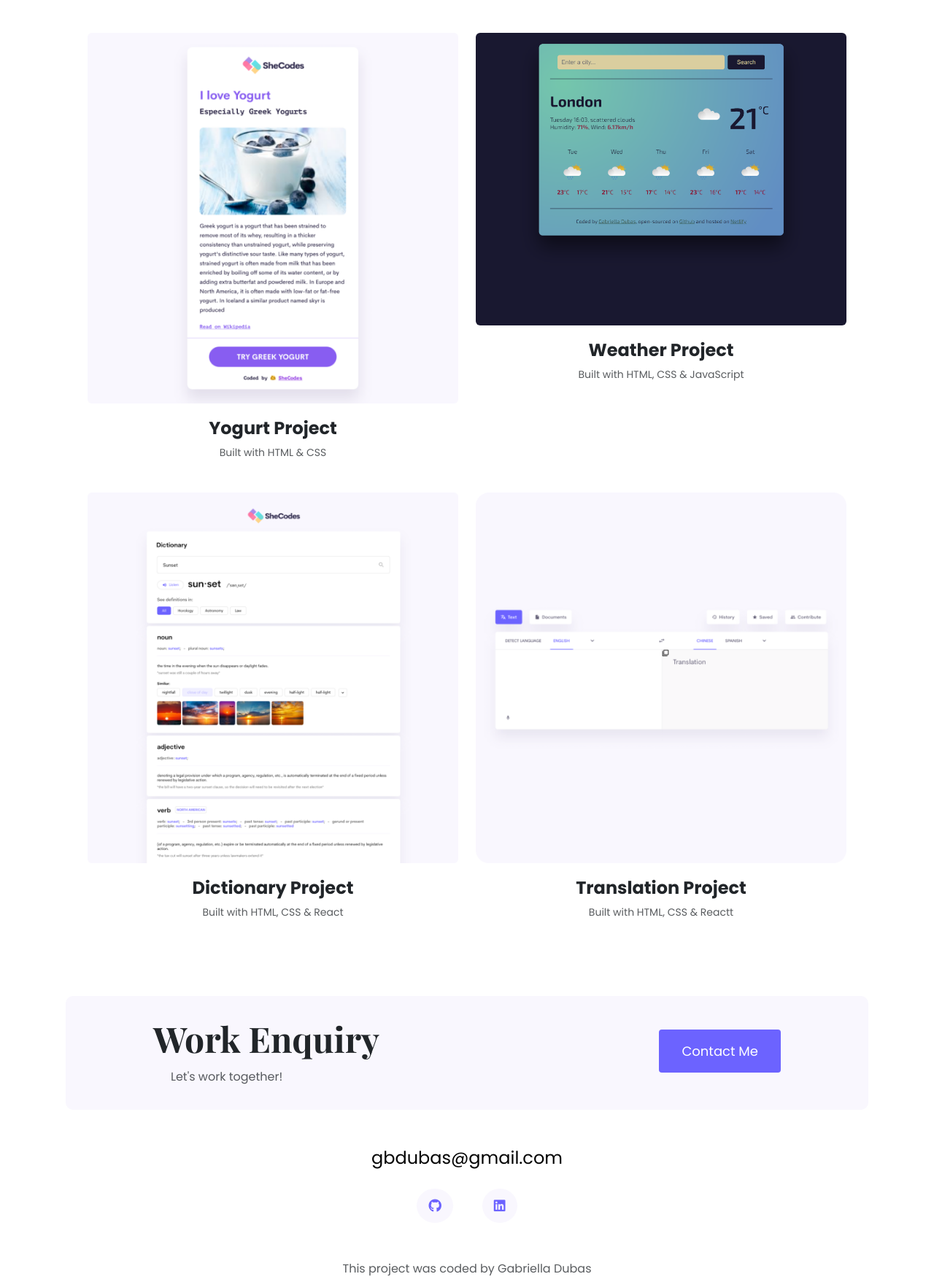
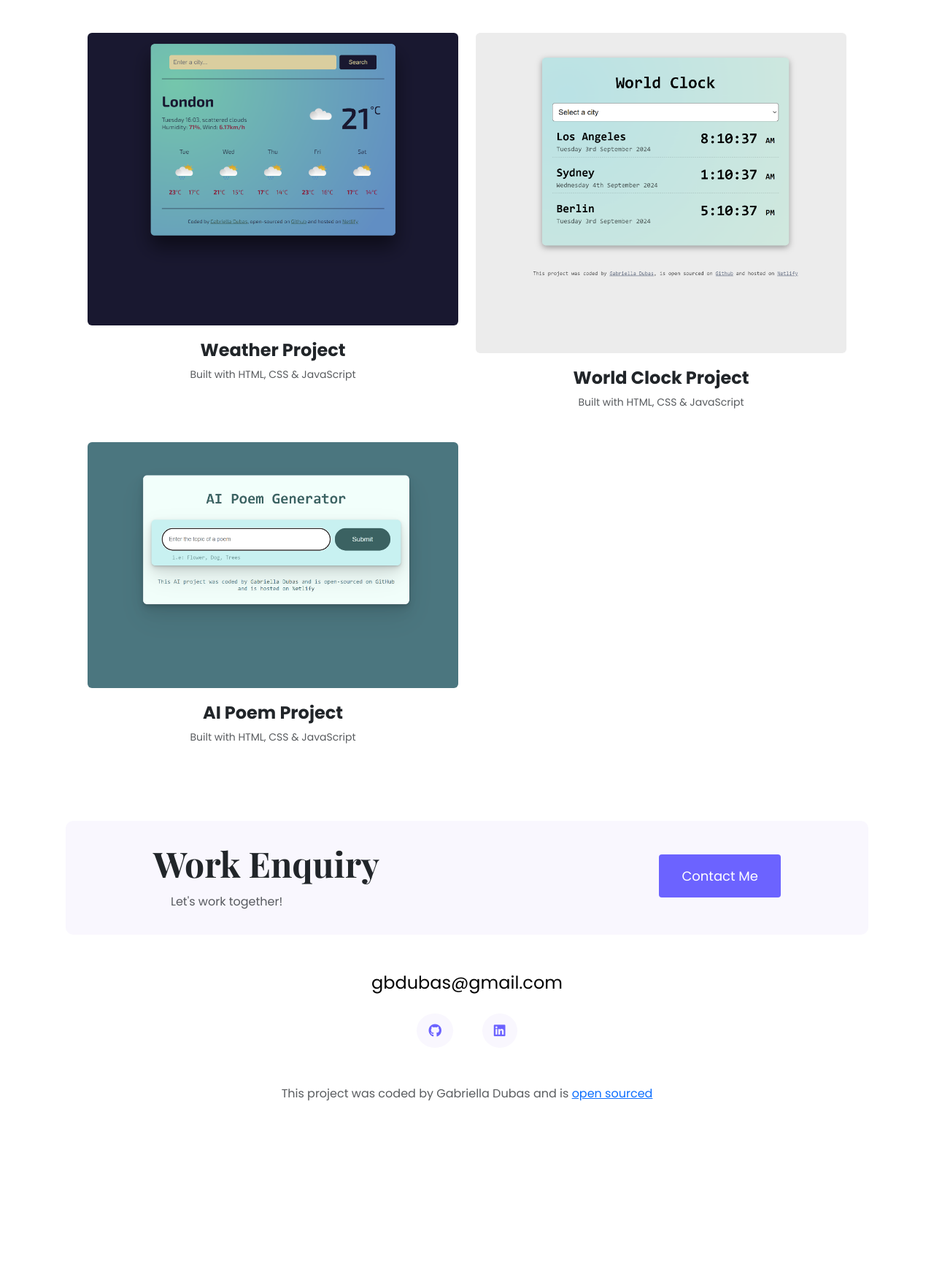
Before and after one commit to Had1na/portfolio-project, a plain HTML site: page work.html in a window 1280 px wide. Shown: the part 335-2092 px from the top of the page at 73% size. After the commit the page ends 1969 px from the top, so only its background shows below. Drawn offline with nearby package versions, Linux system fonts and the light colour scheme; a web font is replaced by a local one.

Commit message:
Added content, tidied everything up

```diff
--- a/styles/portfolio.css
+++ b/styles/portfolio.css
@@ -20,12 +20,12 @@ h6 {
 }
 
 h1 {
-  font-size: 96px;
+  font-size: 80px;
   line-height: 1.5;
 }
 
 h2 {
-  font-size: 64px;
+  font-size: 54px;
 }
 
 h3 {
@@ -100,6 +100,11 @@ nav li.active a {
   padding: 15px 30px;
 }
 
+.btn-branding:hover {
+  border: 1px solid var(--branding-colour);
+  color: var(--branding-colour);
+}
+
 .btn-branding-outline {
   color: var(--branding-colour);
   border: 1px solid var(--branding-colour);
@@ -109,8 +114,13 @@ nav li.active a {
   padding: 15px 30px;
 }
 
+.btn-branding-outline:hover {
+  color: white;
+  background: var(--branding-colour);
+}
+
 .project-description {
-  padding: 120px 60px 0;
+  padding: 30px 60px 0;
 }
 
 .content-container {
--- a/work.html
+++ b/work.html
@@ -56,21 +56,16 @@
 
         <div class="row">
           <div class="col-md-6 mb-4">
-            <img
-              src="/images/yogurt.png"
-              alt="Yogurt Project"
-              class="img-fluid mb-3 rounded"
-            />
-            <h3 class="text-center m-0">Yogurt Project</h3>
-            <p class="text-center text-muted">Built with HTML & CSS</p>
-          </div>
-
-          <div class="col-md-6 mb-4">
-            <img
+            <a
+              href="https://plusweatherapp.netlify.app"
+              target="_blank"
+              title="Weather App Project"
+              ><img
                 src="/images/weather.png"
                 alt="Weather Project"
+                id="weather"
                 class="img-fluid mb-3 rounded"
-            />
+            /></a>
             <h3 class="text-center m-0">Weather Project</h3>
             <p class="text-center text-muted">
               Built with HTML, CSS & JavaScript
@@ -78,23 +73,39 @@
           </div>
 
           <div class="col-md-6 mb-4">
+            <a
+              href="https://plusworldclock.netlify.app"
+              target="_blank"
+              title="World Clock Project"
+            >
               <img
-              src="/images/dictionary.png"
-              alt="Dictionary Project"
+                src="/images/worldclock.png"
+                alt="World Clock Project"
+                id="worldclock"
                 class="img-fluid mb-3 rounded"
-            />
-            <h3 class="text-center m-0">Dictionary Project</h3>
-            <p class="text-center text-muted">Built with HTML, CSS & React</p>
+            /></a>
+            <h3 class="text-center m-0">World Clock Project</h3>
+            <p class="text-center text-muted">
+              Built with HTML, CSS & JavaScript
+            </p>
           </div>
 
           <div class="col-md-6 mb-4">
+            <a
+              href="https://poemgeneratorai.netlify.app"
+              target="_blank"
+              title="AI Poem Generator Project"
+            >
               <img
-              src="/images/translation.png"
-              alt="Translation Project"
+                src="/images/poem.png"
+                alt="AI Poem Project"
+                id="poem"
                 class="img-fluid mb-3 rounded"
-            />
-            <h3 class="text-center m-0">Translation Project</h3>
-            <p class="text-center text-muted">Built with HTML, CSS & Reactt</p>
+            /></a>
+            <h3 class="text-center m-0">AI Poem Project</h3>
+            <p class="text-center text-muted">
+              Built with HTML, CSS & JavaScript
+            </p>
           </div>
         </div>
       </div>
@@ -140,7 +151,8 @@
           ></a>
         </div>
         <p class="text-center text-muted mt-5">
-          This project was coded by Gabriella Dubas
+          This project was coded by Gabriella Dubas and is
+          <a href="https://github.com/Had1na/portfolio-project">open sourced</a>
         </p>
       </footer>
     </div>
```
Also changed, not shown: about.html (+4 -5 lines), contact.html (+6 -0 lines), index.html (+28 -23 lines), images/dictionary.png (deleted), images/logo-small.png (deleted), images/logo.png (deleted), images/translation.png (deleted), images/yogurt.png (deleted). Lines whose indentation alone changed are shown as unchanged.
